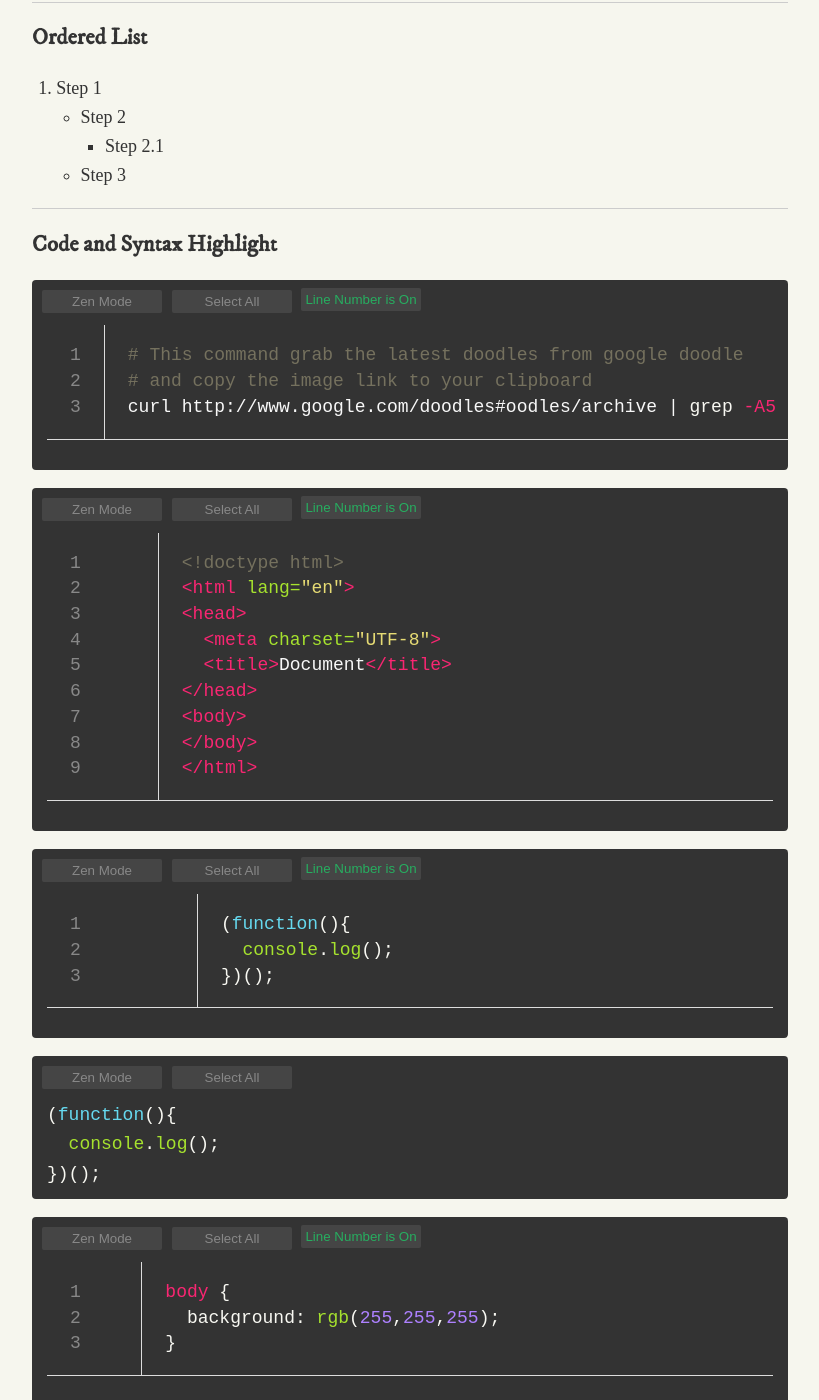
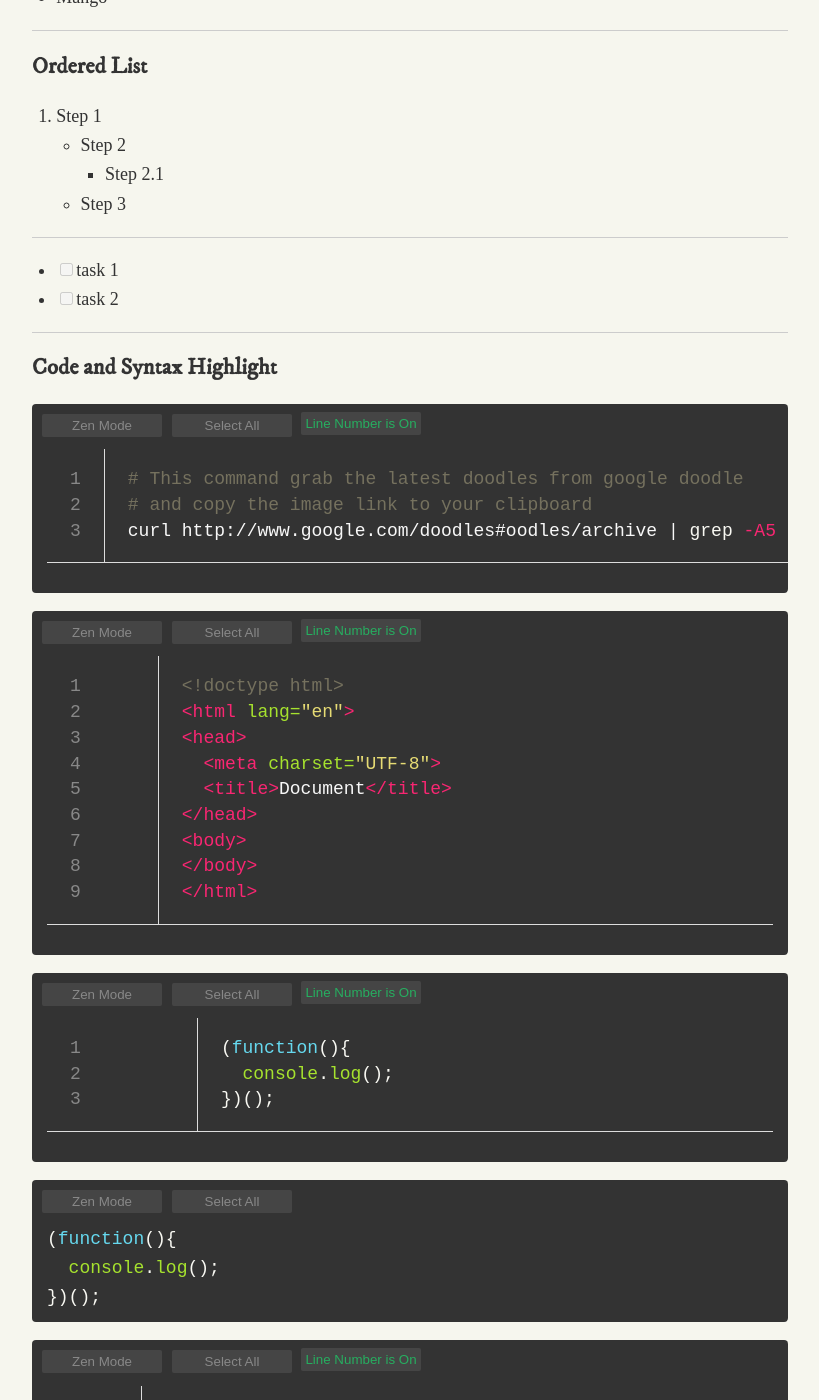
Before and after one commit to kentliau/kentliau.github.io, a Jekyll site: the page built from _posts/1993-05-26-a-humble-writing-syntax-and-feature-references.markdown, in a window 1280 px wide and 1400 px high, scrolled down 6807 px. Shown: the whole window, without its empty margins (230-1049 px from the left). Built offline with Jekyll 4.4.1, drawn with Linux system fonts in a browser that asks for light colours; nearby versions of some CDN libraries; some web fonts are replaced; Markdown is read by kramdown in place of the engine named in the settings.

```diff
--- a/_posts/1993-05-26-why-i-dropout-from-college.markdown
+++ b/_posts/1993-05-26-a-humble-writing-syntax-and-feature-references.markdown
@@ -194,6 +194,11 @@
 
 ***
 
+- [ ] task 1
+- [ ] task 2
+
+***
+
 ###### Code and Syntax Highlight
 
 {% highlight bash linenos %}
--- a/assets/css/main.css
+++ b/assets/css/main.css
@@ -235,7 +235,7 @@
 kbd {
   display: inline-block;
   margin: 0 0.1em;
-  padding: 0.1em 0.4em;
+  padding: 0.15em 0.4em 0.1em;
 
   color: #333;
   font-family: 'Ubuntu Mono', monospace;
--- a/assets/css/syntax.css
+++ b/assets/css/syntax.css
@@ -12,11 +12,12 @@
 
 }
 
+@media (min-width: 1280px) {
   .highlight:hover {
     margin-left: calc(-18em/2); /* parent.width=42em - this.width=60em / 2 */
     width: 60em;
   }
-
+}
 .highlight pre {
   margin: 0;
   padding: 10px 15px;
@@ -121,9 +122,11 @@
 
 /********************************************************************/
 /* Zen Mode */
+@media (min-width: 1280px) {
   .highlight.zen-mode {
     margin-left: calc(-18em/2); /* parent.width=42em - this.width=60em / 2 */
     width: 60em;
+  }
 }
 
 * {
```
Lines whose indentation alone changed are shown as unchanged.
